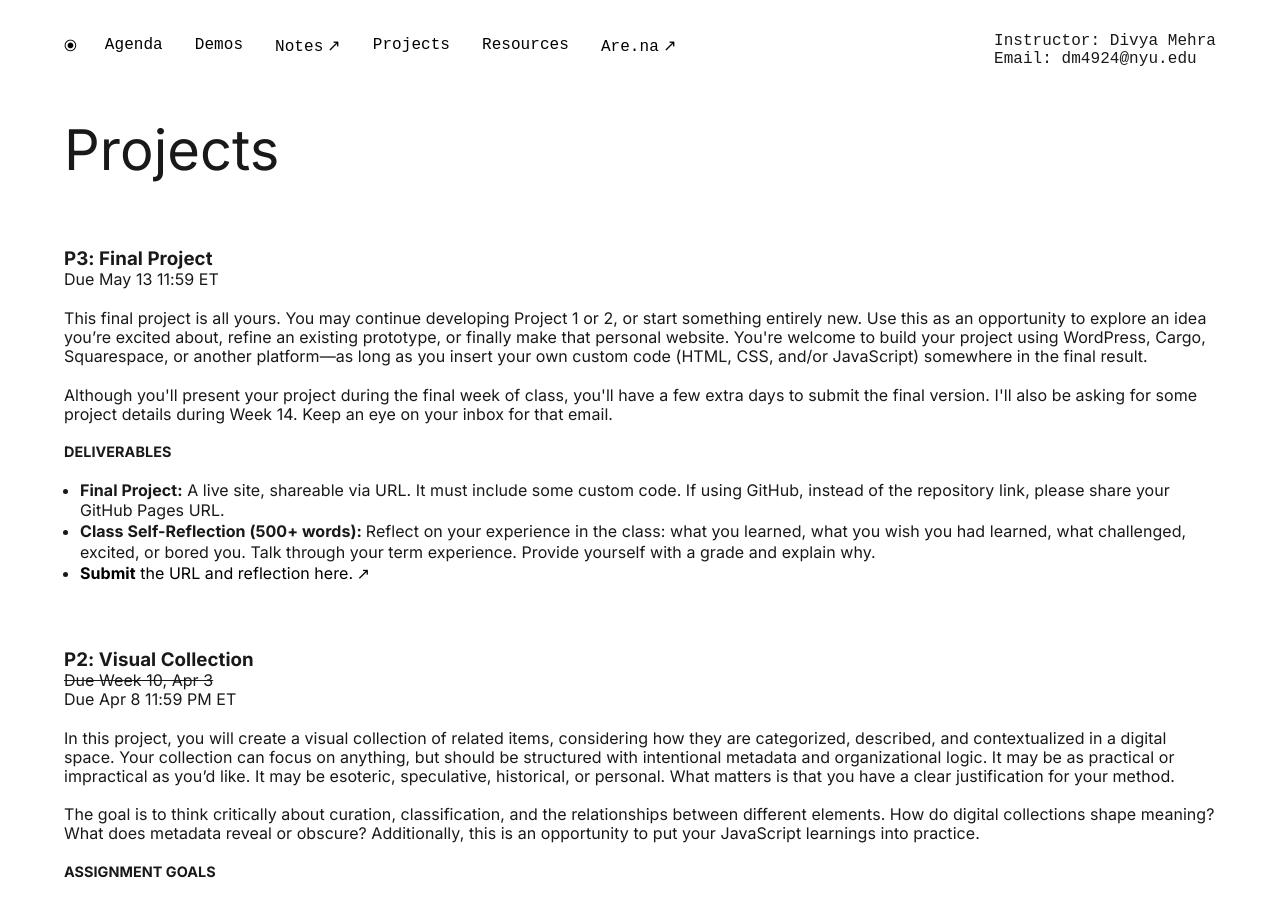
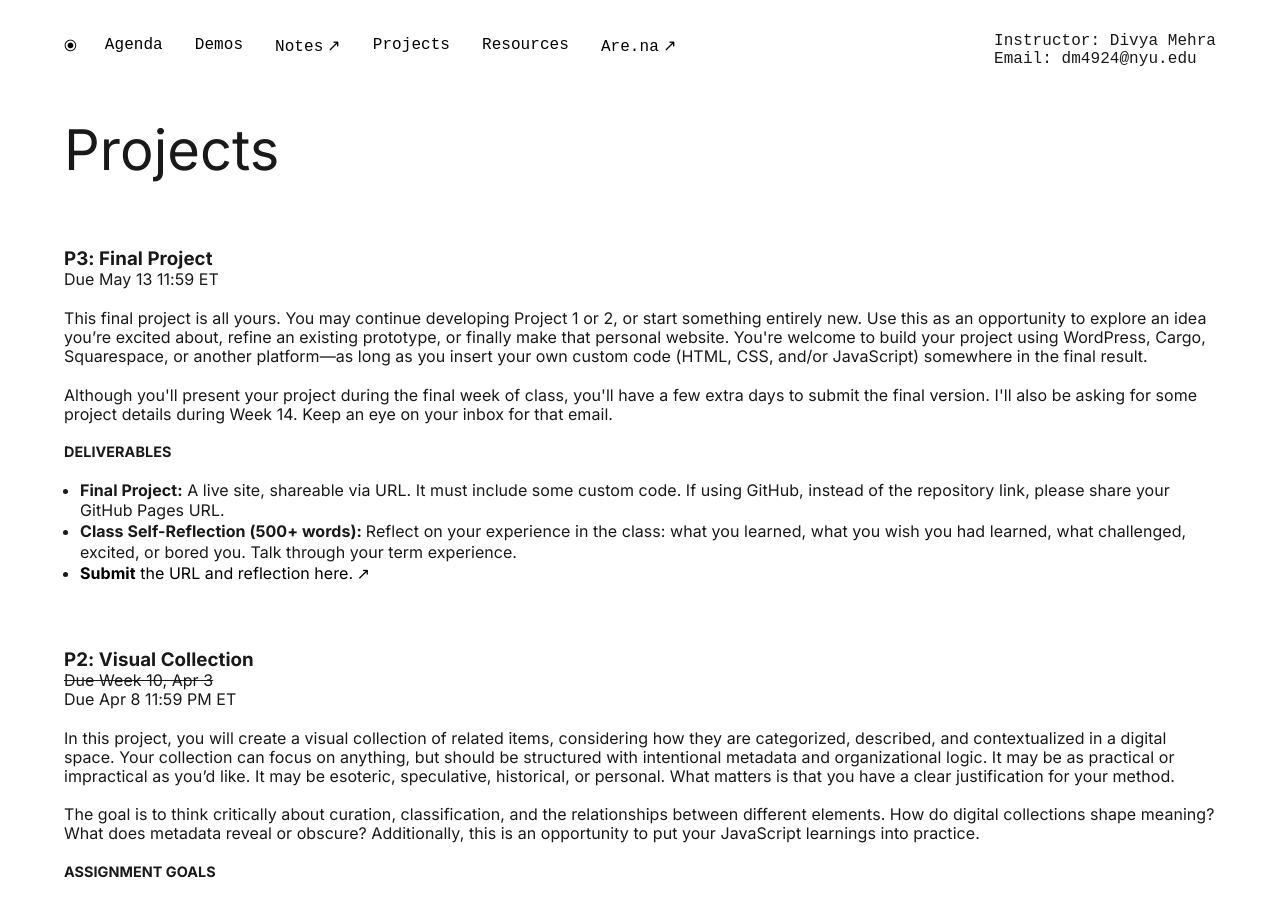
Before and after one commit to divya-mehra/web-dev-archive, a Jekyll site: the page built from pages/projects.html, in a window 1280 px wide and 900 px high. Built offline with Jekyll 4.4.1, drawn with Linux system fonts in a browser that asks for light colours.

Commit message:
week updates

```diff
--- a/pages/projects.html
+++ b/pages/projects.html
@@ -36,7 +36,7 @@ title: People
         <strong>Class Self-Reflection (500+ words): </strong>Reflect on your
         experience in the class: what you learned, what you wish you had
         learned, what challenged, excited, or bored you. Talk through your term
-        experience. Provide yourself with a grade and explain why.
+        experience.
       </li>
       <li>
         <a
```
Also changed, not shown: 2 other files.
